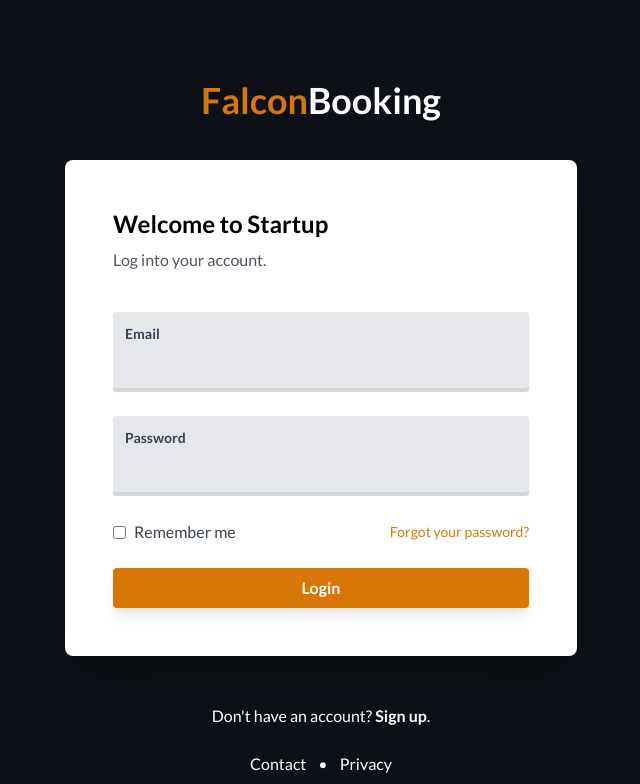
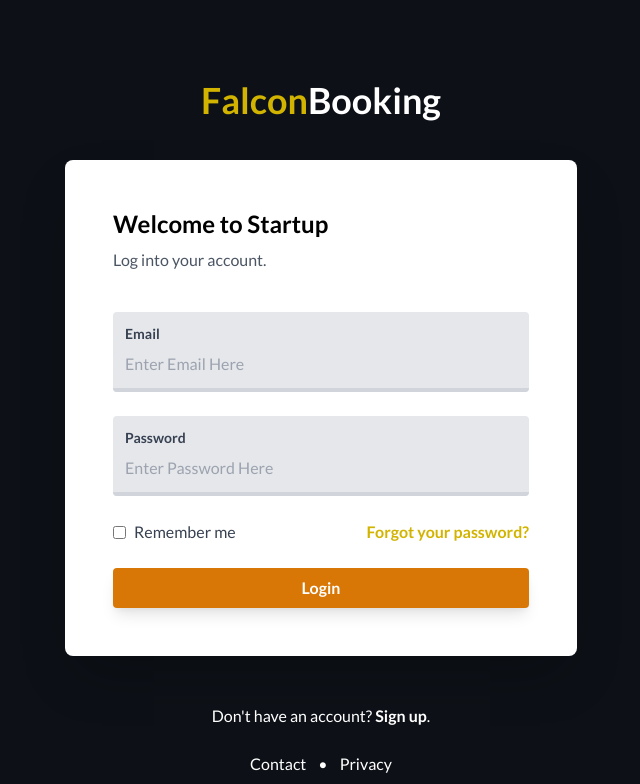
Before and after one commit to SMCS2026-SWAB/FalconBooking, a Flask app: page /login in a window 1280 px wide. Shown: the top 784 px of the page, without its empty margins (319-959 px from the left). Run offline with Flask 3, Linux system fonts and the light colour scheme.

Commit message:
Updated the Login Screen
Added in placeholder text and also changed the colors slightly

```diff
--- a/src/templates/login.html
+++ b/src/templates/login.html
@@ -18,7 +18,7 @@
 <body class="body-bg min-h-screen pt-12 md:pt-20 pb-6 px-2 md:px-0" style="font-family:'Lato',sans-serif;">
     <header class="max-w-lg mx-auto">
         <a href="#">
-            <h1 class="text-4xl font-bold text-center"><span class="text-yellow-600">Falcon</span><span class="text-white">Booking</span></h1>
+            <h1 class="text-4xl font-bold text-center"><b style="color:rgb(210, 180, 0);">Falcon</b><span class="text-white">Booking</span></h1>
         </a>
     </header>
 
@@ -32,20 +32,20 @@
             <form class="flex flex-col" method="POST" action="#">
                 <div class="mb-6 pt-3 rounded bg-gray-200">
                     <label class="block text-gray-700 text-sm font-bold mb-2 ml-3" for="email">Email</label>
-                    <input type="text" id="email" class="bg-gray-200 rounded w-full text-gray-700 focus:outline-none border-b-4 border-gray-300 focus:border-yellow-600 transition duration-500 px-3 pb-3">
+                    <input type="text" placeholder="Enter Email Here" id="email" class="bg-gray-200 rounded w-full text-gray-700 focus:outline-none border-b-4 border-gray-300 focus:border-yellow-600 transition duration-500 px-3 pb-3">
                 </div>
                 <div class="mb-6 pt-3 rounded bg-gray-200">
                     <label class="block text-gray-700 text-sm font-bold mb-2 ml-3" for="password">Password</label>
-                    <input type="password" id="password" class="bg-gray-200 rounded w-full text-gray-700 focus:outline-none border-b-4 border-gray-300 focus:border-yellow-600 transition duration-500 px-3 pb-3">
+                    <input type="password" placeholder="Enter Password Here" id="password" class="bg-gray-200 rounded w-full text-gray-700 focus:outline-none border-b-4 border-gray-300 focus:border-yellow-600 transition duration-500 px-3 pb-3">
                 </div>
                 <div class="flex items-center justify-between mb-6">
                     <label class="inline-flex items-center">
                         <input type="checkbox" class="form-checkbox text-yellow-600">
                         <span class="ml-2 text-gray-700">Remember me</span>
                     </label>
-                    <a href="#" class="text-sm text-yellow-600 hover:text-yellow-700 hover:underline">Forgot your password?</a>
+                    <span class="psw"><a href="#"><b style="color:rgb(210, 180, 0);">Forgot your password?</b></a></span>
                 </div>
-                <button class="bg-yellow-600 hover:bg-yellow-700 text-white font-bold py-2 rounded shadow-lg hover:shadow-xl transition duration-200" type="submit">Login</button>
+                <button class="bg-yellow-600 hover:bg-yellow-400 text-white font-bold py-2 rounded shadow-lg hover:shadow-xl transition duration-200" type="submit">Login</button>
             </form>
         </section>
     </main>
```
